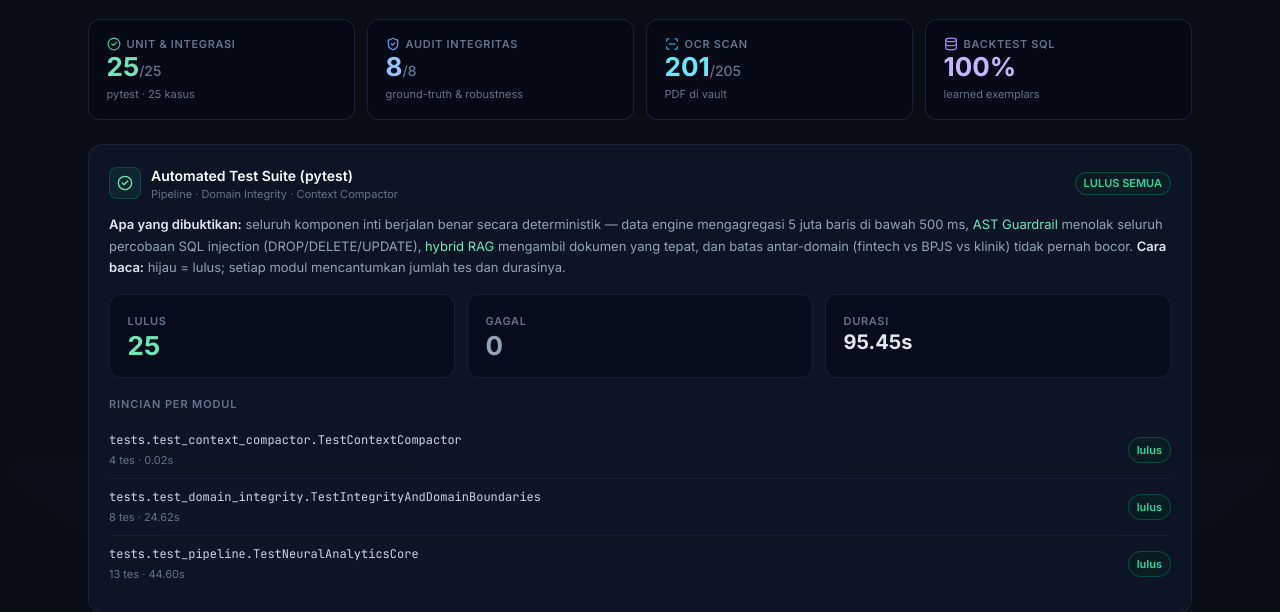
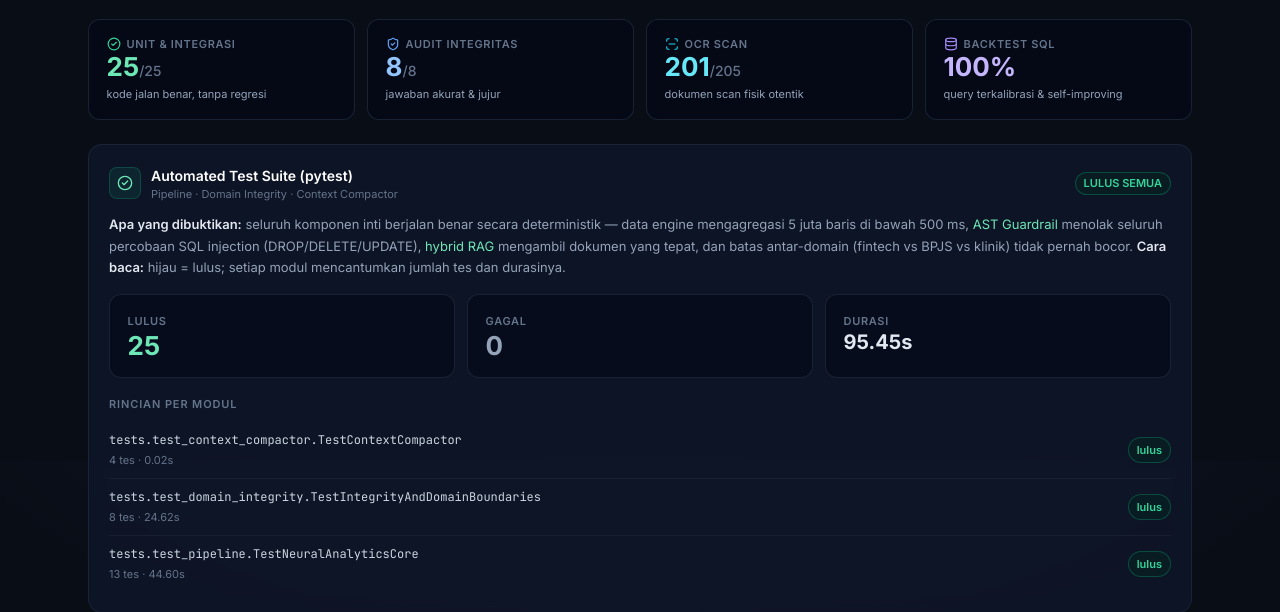
Before and after one commit to naufalhalims/neural-analytics-copilot, a FastAPI app: page /testing in a window 1280 px wide. Shown: the part 339-951 px from the top of the page. Run offline with FastAPI, Linux system fonts and the light colour scheme; parts of the project's set-up code (start-up, migrations or seed data) failed here and were passed over; some libraries are stand-ins or nearby versions.

Commit message:
feat: add one-line summary captions to testing summary cards

```diff
--- a/templates/testing.html
+++ b/templates/testing.html
@@ -161,22 +161,22 @@
             <div class="metric-card">
                 <div class="metric-label flex items-center gap-1.5"><i data-lucide="check-circle-2" class="w-3.5 h-3.5 text-emerald-400"></i>Unit &amp; Integrasi</div>
                 <div id="sum-pytest" class="metric-value text-emerald-300">—</div>
-                <p class="text-[11px] text-slate-500 mt-1">pytest · 25 kasus</p>
+                <p class="text-[11px] text-slate-400 mt-1">kode jalan benar, tanpa regresi</p>
             </div>
             <div class="metric-card">
                 <div class="metric-label flex items-center gap-1.5"><i data-lucide="shield-check" class="w-3.5 h-3.5 text-blue-400"></i>Audit Integritas</div>
                 <div id="sum-audit" class="metric-value text-blue-300">—</div>
-                <p class="text-[11px] text-slate-500 mt-1">ground-truth &amp; robustness</p>
+                <p class="text-[11px] text-slate-400 mt-1">jawaban akurat &amp; jujur</p>
             </div>
             <div class="metric-card">
                 <div class="metric-label flex items-center gap-1.5"><i data-lucide="scan-line" class="w-3.5 h-3.5 text-cyan-400"></i>OCR Scan</div>
                 <div id="sum-ocr" class="metric-value text-cyan-300">—</div>
-                <p class="text-[11px] text-slate-500 mt-1">PDF di vault</p>
+                <p class="text-[11px] text-slate-400 mt-1">dokumen scan fisik otentik</p>
             </div>
             <div class="metric-card">
                 <div class="metric-label flex items-center gap-1.5"><i data-lucide="database" class="w-3.5 h-3.5 text-violet-400"></i>Backtest SQL</div>
                 <div id="sum-backtest" class="metric-value text-violet-300">—</div>
-                <p class="text-[11px] text-slate-500 mt-1">learned exemplars</p>
+                <p class="text-[11px] text-slate-400 mt-1">query terkalibrasi &amp; self-improving</p>
             </div>
         </section>
 
```
